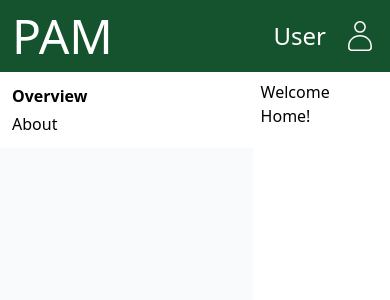
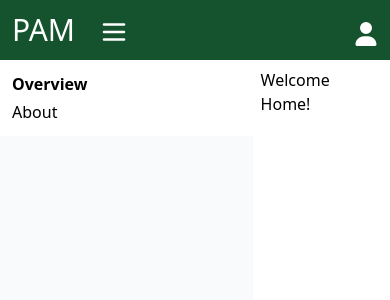
Before and after one commit to BA07-NINA/database, a React (Vite) app in the folder frontend/: page / in a window 390 px wide. Shown: the top 300 px of the page. Built offline with nearby package versions, Linux system fonts and the light colour scheme.

Commit message:
feat: create burger menu and make responsive

```diff
--- a/frontend/src/components/Navbar/Navbar.tsx
+++ b/frontend/src/components/Navbar/Navbar.tsx
@@ -1,15 +1,19 @@
 import { Link } from '@tanstack/react-router';
-import { CiUser } from 'react-icons/ci';
+import { FaUser } from "react-icons/fa6";
+import { LuMenu } from "react-icons/lu";
 
 function Navbar() {
   return (
     <nav className="bg-green-900 p-3">
-      <div className="flex items-center justify-between w-full">
-        <Link to="/" className="text-white text-5xl">PAM</Link>
-        <div className="flex items-center space-x-4">
-          <Link to="/" className="text-white text-2xl hover:underline">User</Link>
+      <div className="flex flex-wrap items-center justify-between w-full">
+        <div className="flex items-center space-x-6 ">
+          <Link to="/" className="text-white text-3xl sm:text-4xl">PAM</Link>
+          <LuMenu className="text-white text-3xl sm:text-4xl translate-y-0.5" />
+        </div>
+        <div className="flex items-center space-x-4 mt-2 sm:mt-0">
+          <Link to="/" className="hidden sm:block text-white text-lg sm:text-2xl">Username</Link>
           <Link to="/">
-            <CiUser className="text-white text-4xl" />
+            <FaUser className="text-white text-2xl sm:text-3xl" />
           </Link>
         </div>
       </div>
```
